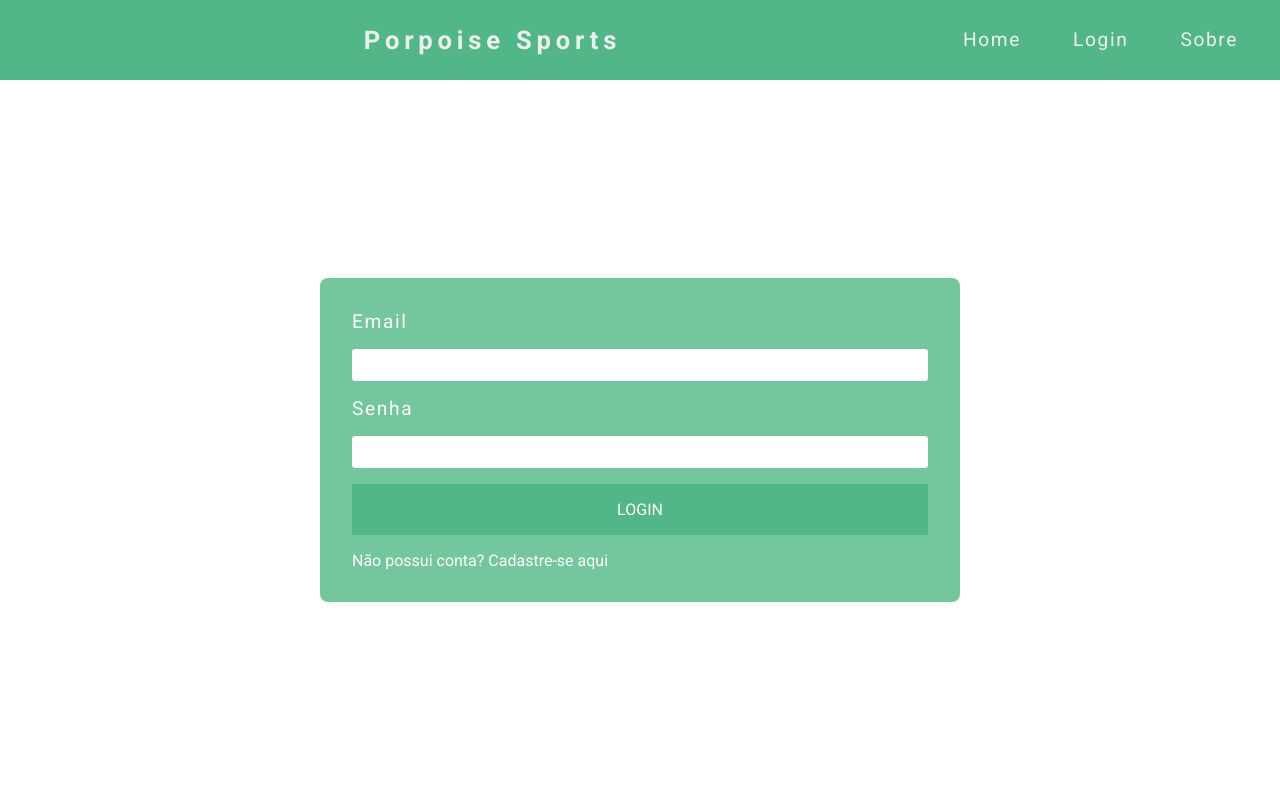
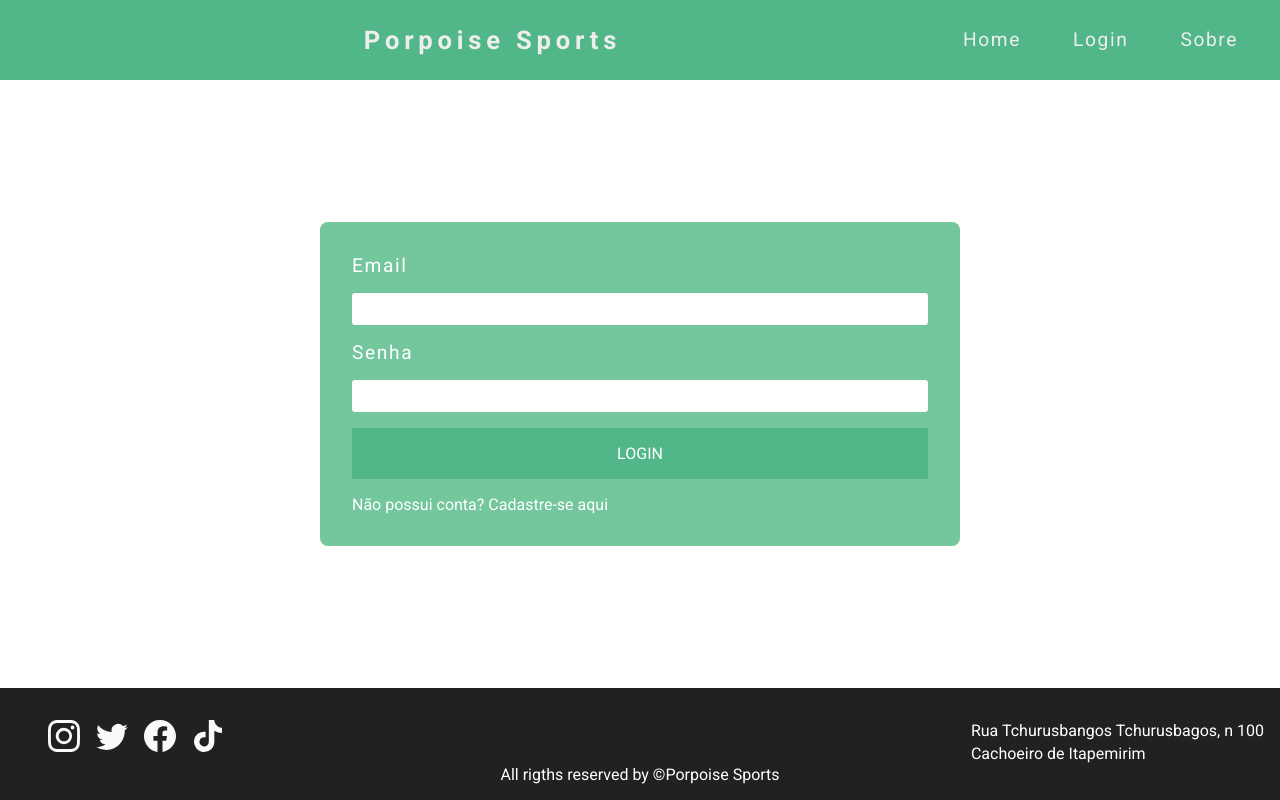
Before and after one commit to kaiquen/porpoise-frontend-reactjs, a React (Create React App) app: page /login in a window 1280 px wide. Built offline with nearby package versions, Linux system fonts and the light colour scheme.

Commit message:
refactor: change login

```diff
--- a/src/components/Footer/index.tsx
+++ b/src/components/Footer/index.tsx
@@ -5,7 +5,6 @@ import { FaTiktok } from "react-icons/fa";
 const Footer = () => {
   return (
     <footer className="footer">
-
       <ul className="footer__items">
         <div className="footer__items__socials">
 
--- a/src/pages/login/index.tsx
+++ b/src/pages/login/index.tsx
@@ -1,23 +1,21 @@
 import { Header } from '../../components/Header';
 import './styles.scss';
 import api from '../../services/axios';
-import React, { useEffect, useState } from 'react';
+import React, { useState } from 'react';
+import { Footer } from '../../components/Footer';
 const Login = () => {
     const [email,setEmail] = useState('');
     const [password,setPassword] = useState('');
 
 
-    const handleSubmit = async (e:any) => {
-        e.preventDefault();
-        console.log(e)
-
+    const handleSubmit = async (event:React.FormEvent) => {
+        event.preventDefault();
     }
 
     return (
         <div className="container">
-            <Header />
+            <Header/>
             <div className="content">
-                <div className="formBox">
                 <form onSubmit={handleSubmit} className="form">
                     <div className="form__group">
                         <label>Email</label>
@@ -33,7 +31,7 @@ const Login = () => {
                 </form>
                 <a className="signup"href="/">Não possui conta? Cadastre-se aqui</a>
             </div>
-            </div>
+            <Footer/>
         </div>
     )
 }
--- a/src/pages/login/styles.scss
+++ b/src/pages/login/styles.scss
@@ -3,17 +3,12 @@
 .container {
   width:  100vw;
   height: 100vh;
+  display: flex;
+  flex-direction: column;
+  justify-content: space-between;
 }
 
 .content {
-  width: 100%;
-  height: calc(100% - 5rem);
-  display: flex;
-  align-items: center;
-  justify-content: center;
-}
-
-.formBox {
   background-color: $colorprimarylight;
   width: 40rem;
   margin: 0 auto;
```
Lines whose indentation alone changed are shown as unchanged.
